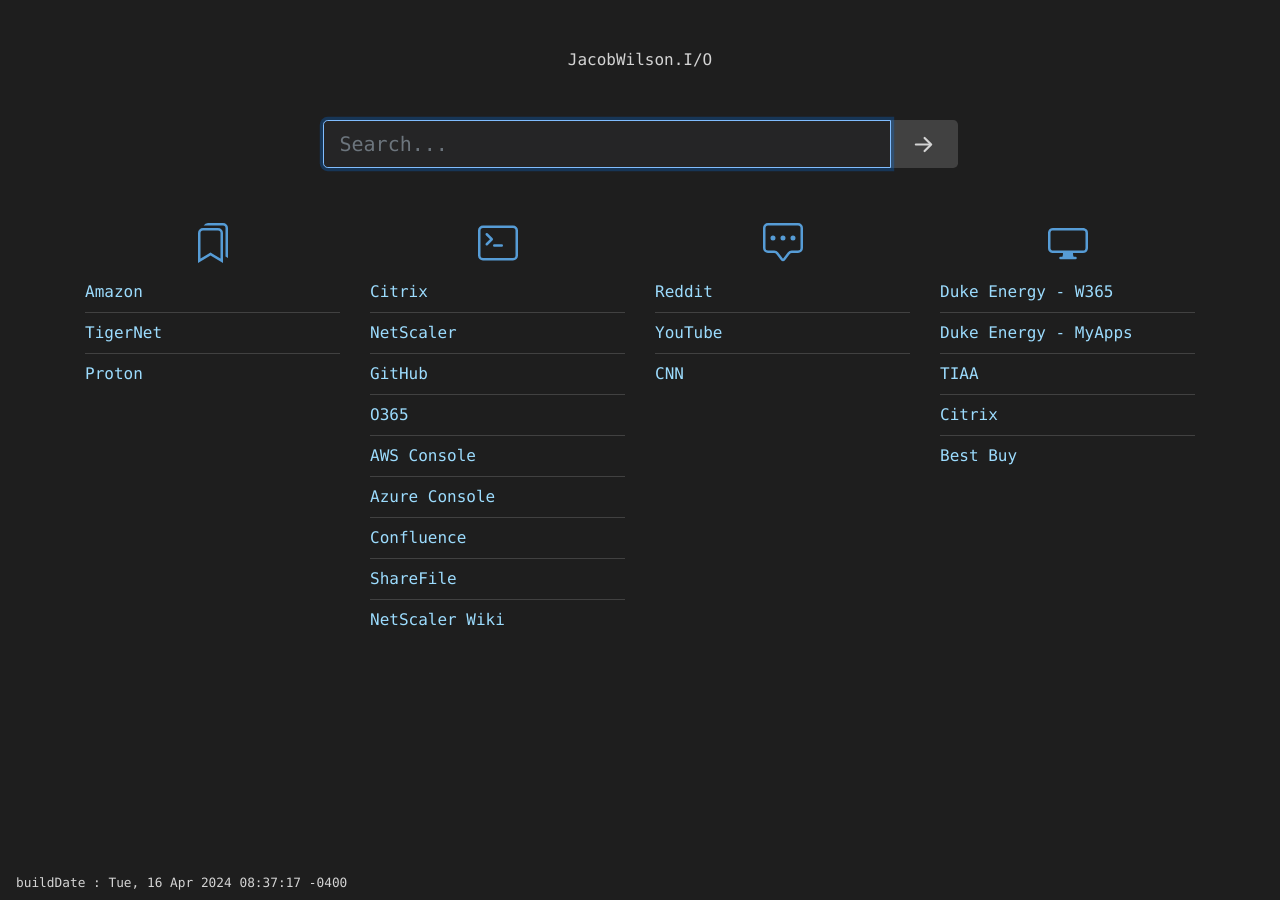
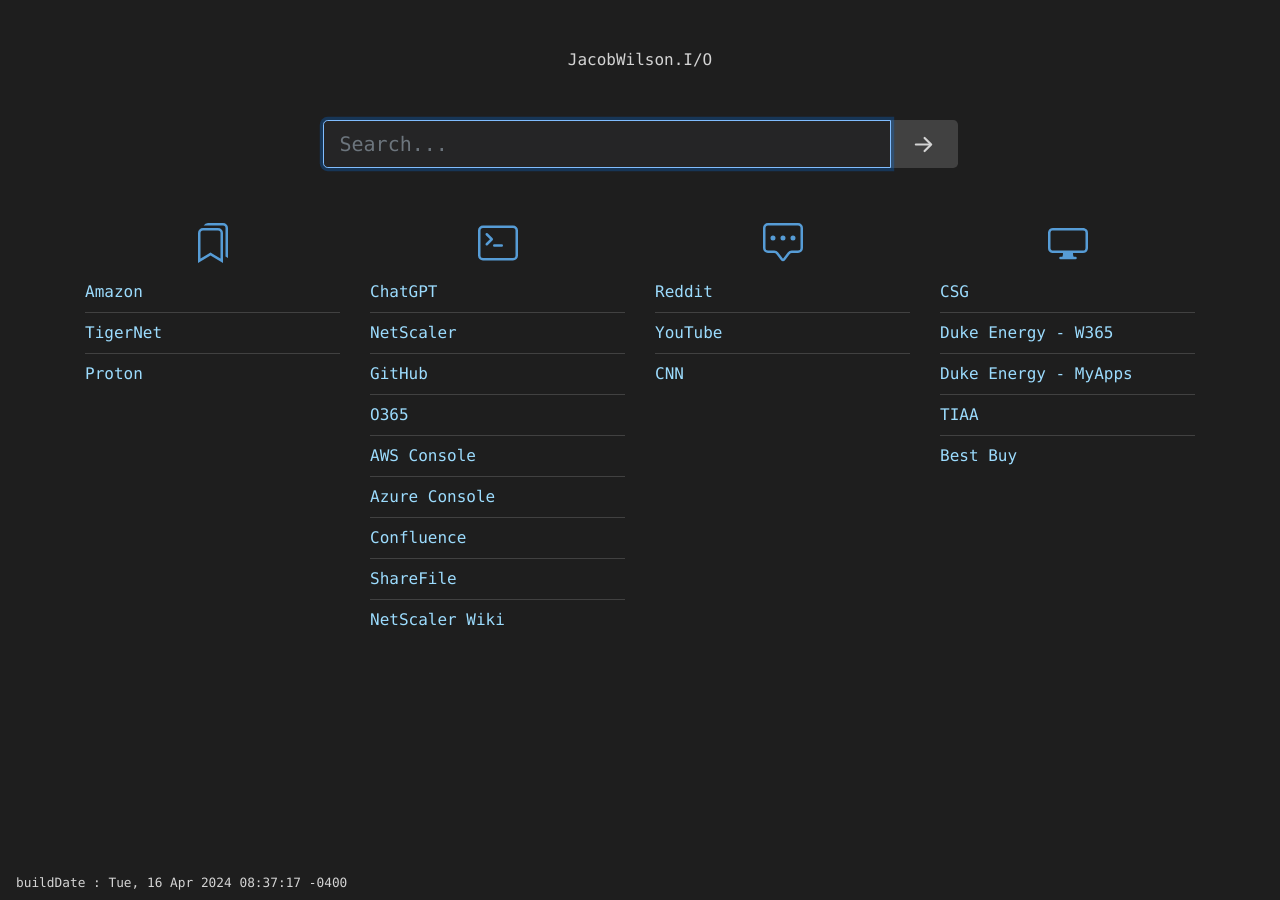
Before and after one commit to jdwilson85/startPage, a Jekyll site: the page built from index.md, in a window 1280 px wide. Built offline with Jekyll 4.4.1, drawn with Linux system fonts in a browser that asks for light colours; nearby versions of some CDN libraries.

Commit message:
Update links

```diff
--- a/_data/linksTech.yml
+++ b/_data/linksTech.yml
@@ -1,5 +1,5 @@
-- title: Citrix
-  uri: https://www.citrix.com
+- title: ChatGPT
+  uri: https://chat.openai.com/
 
 - title: NetScaler
   uri: https://www.netscaler.com
--- a/_data/linksVDI.yml
+++ b/_data/linksVDI.yml
@@ -1,3 +1,6 @@
+- title: CSG
+  uri: https://mywork.cloud.com
+
 - title: Duke Energy - W365
   uri: https://windows365.microsoft.com
 
@@ -7,8 +10,5 @@
 - title: TIAA
   uri: https://vdi.tiaa-cref.org
 
-- title: Citrix
-  uri: https://go.citrix.com
-
 - title: Best Buy
   uri: https://ignition.bestbuy.com
```
